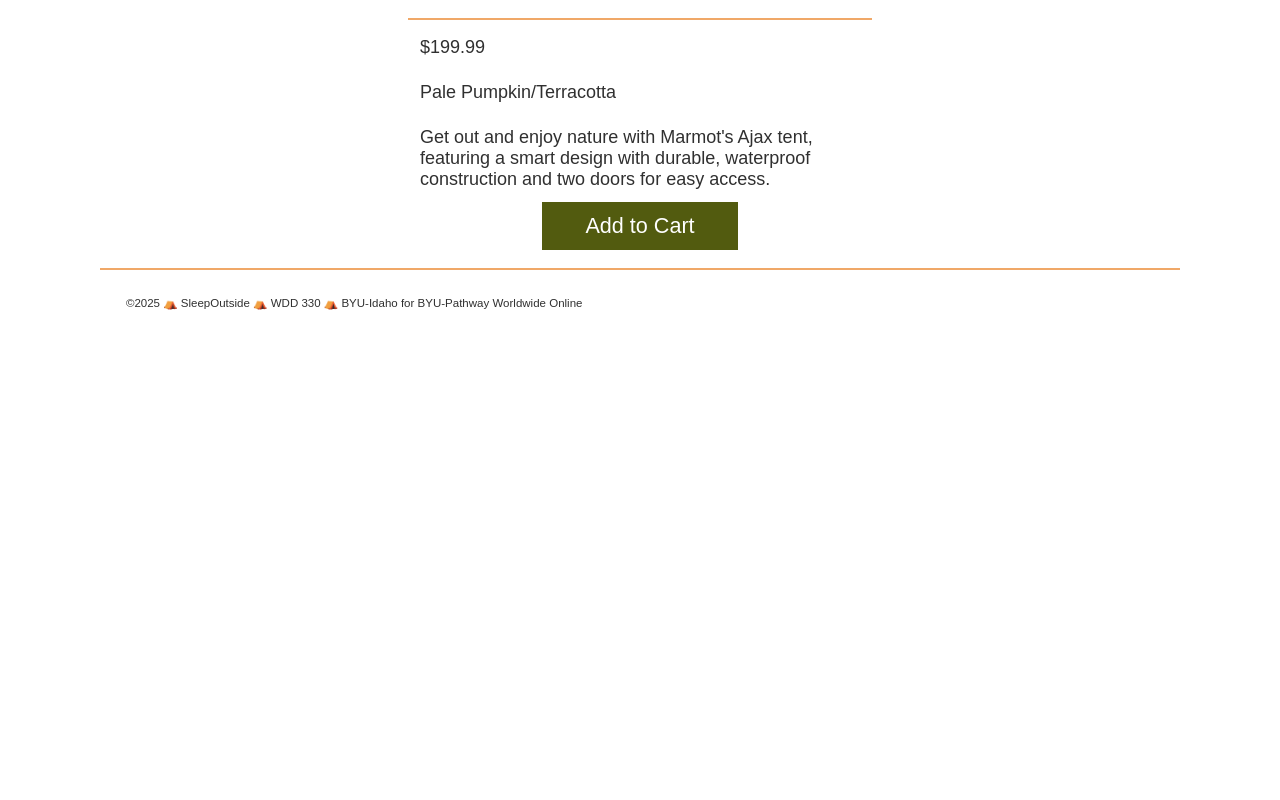
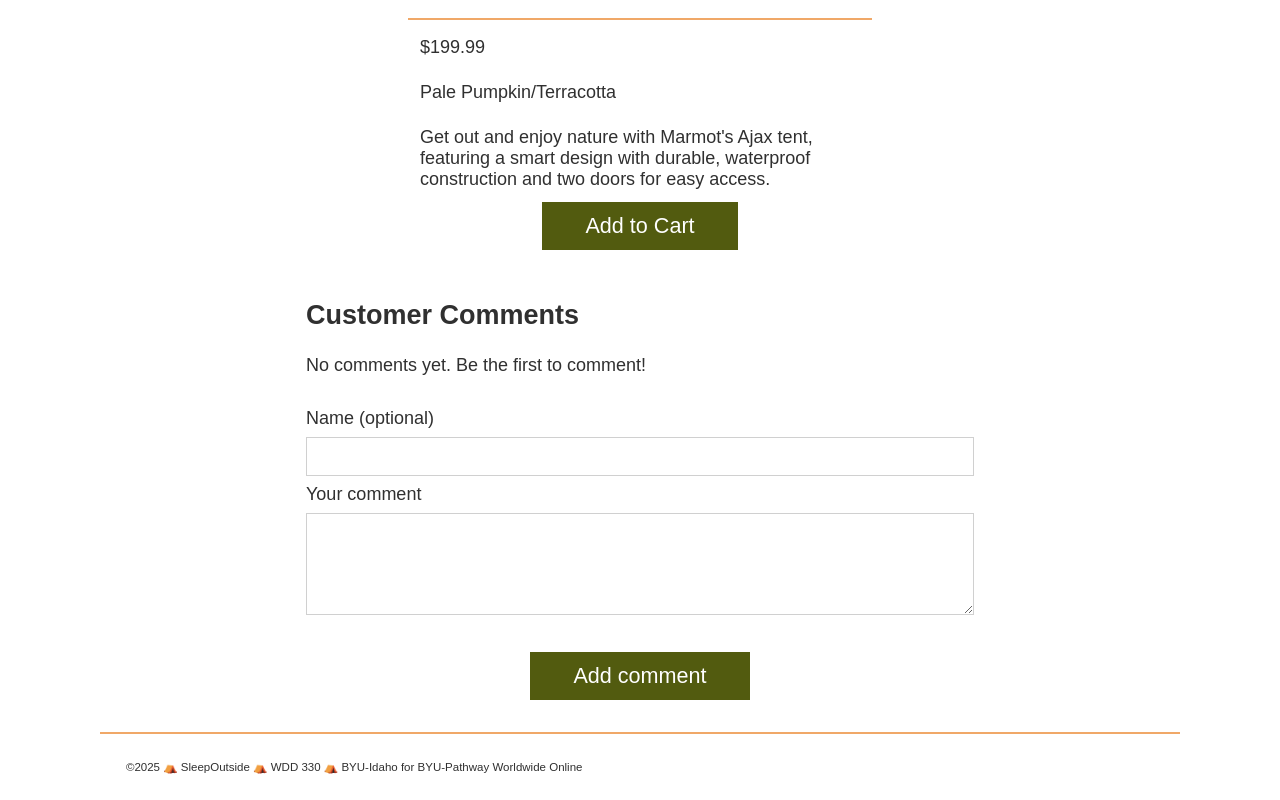
Before and after one commit to Jgallardo613/wdd330-sleepoutside, a website built with Vite: page src/product_pages/index.html in a window 1280 px wide. Shown: the part 639-1439 px from the top of the page. Before the commit the page ends 974 px from the top, so only its background shows below. Built offline with nearby package versions, Linux system fonts and the light colour scheme; no server answers; files whose address does not match are found by name.

Commit message:
Add comments styles

```diff
--- /dev/null
+++ b/src/css/comments .css
@@ -0,0 +1,46 @@
+/* Add to your existing stylesheet (e.g. src/css/style.css) */
+.comments {
+  max-width: 700px;
+  margin: 2rem auto;
+  padding: 0 1rem;
+}
+
+.comments__item {
+  border-bottom: 1px solid #ccc;
+  padding: 0.75rem 0;
+}
+
+.comments__author {ss
+  display: inline;
+  font-size: 1rem;
+  margin-right: 0.5rem;
+}
+
+.comments__date {
+  font-size: 0.8rem;
+  color: #666;
+}
+
+.comments__text {
+  margin: 0.4rem 0 0;
+  overflow-wrap: anywhere;
+}
+
+.comments__form {
+  display: flex;
+  flex-direction: column;
+  gap: 0.5rem;
+  margin-top: 1.5rem;
+}
+
+.comments__form input,
+.comments__form textarea {
+  padding: 0.5rem;
+  font: inherit;
+}
+
+.comments__error {
+  color: #b00020;
+  min-height: 1.2em;
+  margin: 0;
+}
--- a/src/css/style.css
+++ b/src/css/style.css
@@ -1,3 +1,4 @@
+
 :root {
   --font-body: Arial, Helvetica, sans-serif;
   --font-headline: Haettenschweiler, "Arial Narrow Bold", sans-serif;
@@ -365,3 +366,61 @@ footer {
   font-size: var(--small-font);
   padding: 1em;
 }
+
+/* Comments styles */
+.comments {
+  max-width: 700px;
+  margin: 2rem auto;
+  padding: 0 1rem;
+}
+
+.comments h2 {
+  margin-bottom: 1rem;
+}
+
+.comments__empty {
+  padding: 0.5rem 0;
+}
+
+.comments__item {
+  border-bottom: 1px solid var(--light-grey);
+  padding: 0.75rem 0;
+}
+
+.comments__author {
+  display: inline;
+  font-size: 1rem;
+  margin-right: 0.5rem;
+}
+
+.comments__date {
+  font-size: var(--small-font);
+}
+
+.comments__text {
+  padding: 0;
+  margin-top: 0.4rem;
+  overflow-wrap: anywhere;
+}
+
+.comments__form {
+  display: flex;
+  flex-direction: column;
+  gap: 0.5rem;
+  margin-top: 1.5rem;
+}
+
+.comments__form input,
+.comments__form textarea {
+  padding: 0.5rem;
+  font: inherit;
+  border: 1px solid var(--light-grey);
+}
+
+.comments__error {
+  color: #b00020;
+  min-height: 1.2em;
+  padding: 0;
+  margin: 0;
+}
+/* End comments styles */
--- a/src/js/ProductDetails.mjs
+++ b/src/js/ProductDetails.mjs
@@ -9,14 +9,15 @@ export default class ProductDetails {
   }
 
   async init() {
+    // Comments only need the product id, so show them first.
+    // This way they appear even if loading the product data fails.
+    initComments(this.productId, document.querySelector('#comments'));
+
     this.product = await this.dataSource.findProductById(this.productId);
     this.renderProductDetails();
     document
       .getElementById('addToCart')
       .addEventListener('click', this.addProductToCart.bind(this));
-
-    // Comments subsystem: show and add comments for this product
-    initComments(this.productId, document.querySelector('#comments'));
   }
 
   addProductToCart() {
```
